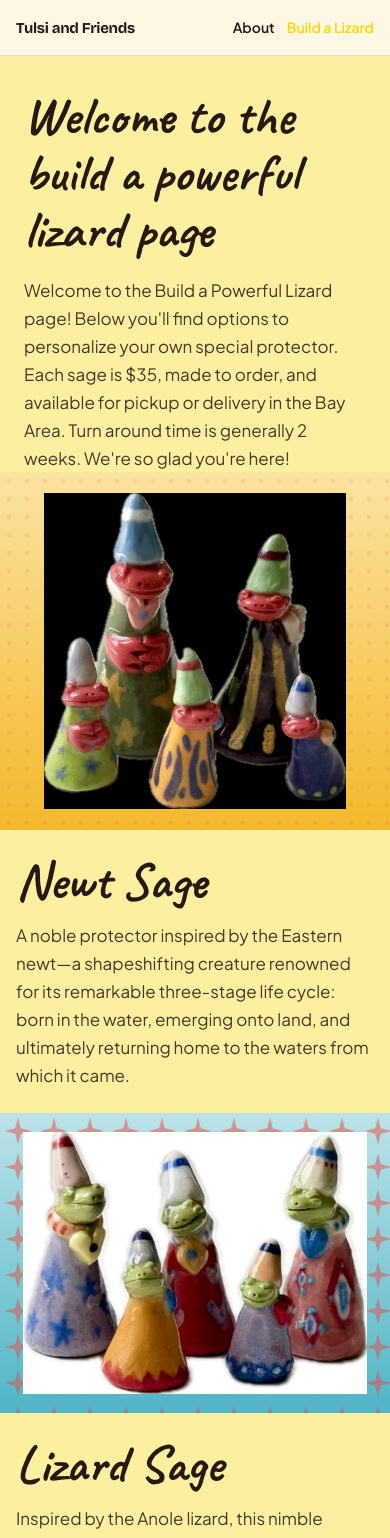
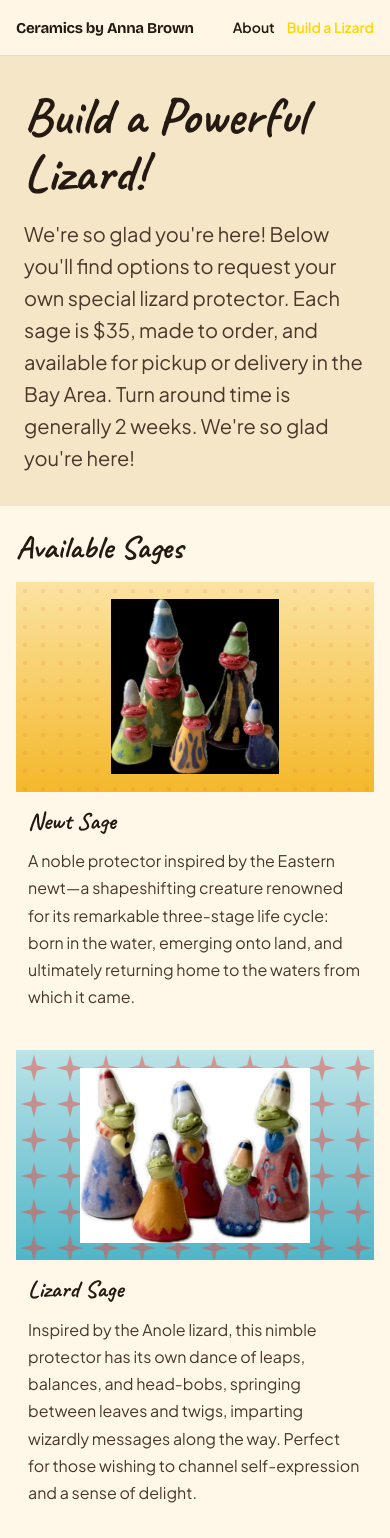
Before and after one commit to jordaninthewind/powerful-lizards, a React (Vite) app: page /build-a-powerful-lizard in a window 390 px wide. Shown: the top 1538 px of the page. Built offline with nearby package versions, Linux system fonts and the light colour scheme; no server answers.

Commit message:
About page

```diff
--- a/src/components/AboutArtistContent.tsx
+++ b/src/components/AboutArtistContent.tsx
@@ -1,13 +1,5 @@
-import { AboutQuoteCard } from './AboutQuoteCard';
-import { AboutStats } from './AboutStats';
-import { EyebrowRow } from './EyebrowRow';
-
 interface AboutArtistContentProps {
   animated?: boolean;
-}
-
-function anim(delay: string, animated: boolean) {
-  return animated ? `hp-anim ${delay}` : undefined;
 }
 
 export function AboutArtistContent({ animated = false }: AboutArtistContentProps) {
@@ -15,64 +7,74 @@ export function AboutArtistContent({ animated = false }: AboutArtistContentProps
     <>
       <div className={`hp-about-img-col${animated ? ' hp-anim hp-anim--from-left hp-d2' : ''}`}>
         <div className="hp-studio-frame">
-          <img src="/assets/lizard-flower.jpeg" alt="Ceramic lizard wizard" />
+          <img
+            src="/assets/about-artist.jpeg"
+            alt="Ceramicist holding lizard figurines outdoors"
+          />
           <div className="hp-studio-overlay" />
         </div>
-        <AboutQuoteCard />
       </div>
 
       <div className="hp-about-text">
-        <div className={anim('hp-d1', animated)}>
-          <EyebrowRow style={{ color: 'var(--marigold)' }}>The Artist</EyebrowRow>
-        </div>
 
         <h2
           className={`t-h1${animated ? ' hp-anim hp-d2' : ''}`}
           style={{ color: 'var(--bone)', margin: '0 0 var(--s-5) 0' }}
         >
-          Made by one
+          Ceramics by
           <br />
-          pair of hands.
+          Anna Brown
         </h2>
+
+        <p
+          className={`t-body-lg${animated ? ' hp-anim hp-d3' : ''}`}
+          style={{ color: 'rgba(255,248,232,0.75)', marginBottom: 'var(--s-3)', maxWidth: '48ch' }}
+        >
+          Salamander sages, noble newts, frogs with way too many babies.
+        </p>
 
         <p
           className={`t-body-lg${animated ? ' hp-anim hp-d3' : ''}`}
           style={{ color: 'rgba(255,248,232,0.75)', marginBottom: 'var(--s-4)', maxWidth: '48ch' }}
         >
-          I'm a ceramicist based in San Francisco, throwing small ceramic sorcerers out of my studio
-          in the Outer Richmond neighborhood. I make one coven a month — usually six lizards, always
-          different, never repeated.
+          These are just some of the weird creatures that ceramicist Anna Brown creates, because at
+          the end of the day, what the world really needs is protection in the form of wizard lizards.
         </p>
 
         <p
-          className={`t-body${animated ? ' hp-anim hp-d4' : ''}`}
-          style={{ color: 'rgba(255,248,232,0.6)', marginBottom: 0, maxWidth: '48ch' }}
+          className={`hp-get-in-touch${animated ? ' hp-anim hp-d4' : ''}`}
         >
-          The glazes come from a small palette of oxides and stains I've built up over three years of
-          experiments. Each lizard is kiln-fired twice — bisque, then glaze — and no two come out quite
-          the same from the kiln.
+          Get in touch!
         </p>
+
+        <div className={`hp-about-contact${animated ? ' hp-anim hp-d5' : ''}`}>
+          <a
+            href="mailto:anna@tulsiandfriends.com"
+            className="hp-about-contact-link"
+            aria-label="Email Anna at anna@tulsiandfriends.com"
+          >
+            <svg
+              width="16"
+              height="16"
+              viewBox="0 0 24 24"
+              fill="none"
+              stroke="currentColor"
+              strokeWidth="1.75"
+              strokeLinecap="round"
+              strokeLinejoin="round"
+              aria-hidden="true"
+            >
+              <rect x="2" y="4" width="20" height="16" rx="2" />
+              <path d="m22 7-8.97 6.48a2 2 0 0 1-2.06 0L2 7" />
+            </svg>
+            anna@tulsiandfriends.com
+          </a>
 
           <a
             href="https://www.instagram.com/tulsi.and.friends"
             target="_blank"
             rel="noopener noreferrer"
-          className={anim('hp-d5', animated)}
-          style={{
-            display: 'inline-flex',
-            alignItems: 'center',
-            gap: 8,
-            marginTop: 'var(--s-4)',
-            color: 'var(--marigold)',
-            textDecoration: 'none',
-            fontFamily: 'var(--font-sans)',
-            fontSize: 14,
-            letterSpacing: '0.02em',
-            opacity: 0.9,
-            transition: 'opacity 180ms var(--ease)',
-          }}
-          onMouseEnter={e => ((e.currentTarget as HTMLElement).style.opacity = '1')}
-          onMouseLeave={e => ((e.currentTarget as HTMLElement).style.opacity = '0.9')}
+            className="hp-about-contact-link"
           >
             <svg
               width="16"
@@ -91,8 +93,8 @@ export function AboutArtistContent({ animated = false }: AboutArtistContentProps
             </svg>
             @tulsi.and.friends
           </a>
+        </div>
 
-        <AboutStats animated={animated} />
       </div>
     </>
   );
--- a/src/components/LizardImage.tsx
+++ b/src/components/LizardImage.tsx
@@ -8,7 +8,7 @@ const BEARDED_DRAGON_COVEN_SRC = '/assets/bearded-dragon-coven.png';
 const DEFAULT_ALTS: Record<LizardSpecies, string> = {
   lizard: 'Five ceramic lizard wizards on a black background',
   newt: 'Five ceramic newt wizards on a white background',
-  'bearded-dragon': 'Five ceramic bearded dragon wizards on a white background',
+  'bearded-dragon': 'Five ceramic bearded dragon wizards on a black background',
 };
 
 export function getLizardImageSrc(species: LizardSpecies): string {
--- a/src/components/SiteNav.tsx
+++ b/src/components/SiteNav.tsx
@@ -15,8 +15,8 @@ export function SiteNav() {
   return (
     <header className="site-nav">
       <nav className="site-nav__inner" aria-label="Main">
-        <Link to="/" className="site-nav__brand" aria-label="Tulsi and Friends home">
-          <span className="site-nav__title">Tulsi and Friends</span>
+        <Link to="/" className="site-nav__brand" aria-label="Ceramics by Anna Brown home">
+          <span className="site-nav__title">Ceramics by Anna Brown</span>
         </Link>
         <ul className="site-nav__links">
           {NAV_LINKS.map(link => (
--- a/src/pages/Inventory/InventoryPage.css
+++ b/src/pages/Inventory/InventoryPage.css
@@ -1,13 +1,23 @@
 /* ── Page ── */
 .inv-page {
   min-height: 100vh;
-  background: var(--paper);
   overflow-x: hidden;
+}
+
+/* Full-bleed section bands — inner wrappers keep max-width */
+.inv-intro,
+.inv-sages,
+.inv-colors,
+.inv-customize,
+.inv-reference,
+.inv-footer {
+  width: 100%;
 }
 
 /* ── Intro ── */
 .inv-intro {
-  padding: var(--s-6) var(--s-6) 0;
+  background: var(--cream);
+  padding: var(--s-6) var(--s-6) var(--s-7);
 }
 
 .inv-intro-inner {
@@ -27,9 +37,9 @@
 
 .inv-intro-desc {
   font-family: var(--font-sans);
-  font-size: 17px;
+  font-size: 20px;
   color: var(--ink-2);
-  line-height: 1.65;
+  line-height: 1.6;
   margin: var(--s-4) 0 0;
   max-width: 65ch;
 }
@@ -57,10 +67,20 @@
   transform-origin: left center;
 }
 
+/* ── Sage gallery ── */
+.inv-sages {
+  background: var(--bone);
+  padding: var(--s-6) var(--s-6) var(--s-7);
+}
+
+.inv-sages-inner {
+  max-width: 1200px;
+  margin: 0 auto;
+}
+
 /* ── Alternating rows ── */
 .inv-list {
-  max-width: 1200px;
-  margin: 0 auto;
+  margin: 0;
 }
 
 .inv-row {
@@ -74,11 +94,12 @@
 
 /* ── Portrait block ── */
 .inv-portrait {
+  --inv-portrait-img-max: 300px;
   position: relative;
   display: flex;
   align-items: center;
   justify-content: center;
-  min-height: 500px;
+  min-height: 340px;
   overflow: hidden;
 }
 
@@ -87,6 +108,26 @@
   inset: 0;
   opacity: 0.5;
   pointer-events: none;
+}
+
+.inv-portrait-media {
+  position: relative;
+  z-index: 1;
+  width: 75%;
+  max-width: 75%;
+  max-height: var(--inv-portrait-img-max);
+  flex-shrink: 0;
+  display: flex;
+  align-items: center;
+  justify-content: center;
+}
+
+.inv-portrait-media img {
+  width: 100%;
+  height: auto;
+  max-height: var(--inv-portrait-img-max);
+  object-fit: contain;
+  object-position: center;
 }
 
 .inv-status-badge {
@@ -111,9 +152,9 @@
   display: flex;
   flex-direction: column;
   justify-content: center;
-  padding: var(--s-8) var(--s-8);
-  gap: var(--s-3);
-  background: var(--paper);
+  padding: var(--s-7) var(--s-7);
+  gap: var(--s-2);
+  margin-bottom: var(--s-5);
 }
 
 .inv-num {
@@ -122,17 +163,17 @@
 
 .inv-name {
   font-family: var(--font-hand);
-  font-size: clamp(52px, 5.5vw, 80px);
+  font-size: clamp(24px, 3.5vw, 28px);
   font-weight: 700;
   color: var(--ink);
   margin: 0;
-  line-height: 1.05;
+  line-height: 1.15;
 }
 
 .inv-traits {
-  font-size: 17px;
+  font-size: 16px;
   color: var(--ink-2);
-  line-height: 1.65;
+  line-height: 1.7;
   margin: var(--s-1) 0 0;
   max-width: 34ch;
 }
@@ -151,11 +192,10 @@
   color: var(--ink);
 }
 
-/* ── Color Section ── */
+/* ── Color swatches ── */
 .inv-colors {
-  background: var(--bone);
-  padding: var(--s-6) var(--s-6);
-  border-top: 1px solid var(--border);
+  background: var(--paper);
+  padding: var(--s-6) var(--s-6) var(--s-7);
 }
 
 .inv-colors-inner {
@@ -163,9 +203,46 @@
   margin: 0 auto;
 }
 
-.inv-colors-title {
+/* ── Customize form ── */
+.inv-customize {
+  background: var(--cream);
+  padding: var(--s-6) var(--s-6) var(--s-7);
+}
+
+.inv-customize-inner {
+  max-width: 1100px;
+  margin: 0 auto;
+}
+
+/* ── Reference sketches ── */
+.inv-reference {
+  background: var(--bone);
+  padding: var(--s-6) var(--s-6) var(--s-7);
+}
+
+.inv-reference-inner {
+  max-width: 1100px;
+  margin: 0 auto;
+}
+
+/* ── Instagram footer ── */
+.inv-footer {
+  background: var(--paper);
+  padding: var(--s-6) var(--s-6) var(--s-8);
+}
+
+.inv-footer-inner {
+  max-width: 1100px;
+  margin: 0 auto;
+  display: flex;
+  flex-direction: column;
+  align-items: center;
+}
+
+/* Shared section headings (h1 intro title stays larger) */
+.inv-section-title {
   font-family: var(--font-hand);
-  font-size: clamp(40px, 6vw, 72px);
+  font-size: clamp(32px, 5vw, 48px);
   font-weight: 700;
   color: var(--ink);
   margin: 0 0 var(--s-4);
@@ -208,15 +285,15 @@
   line-height: 1.4;
 }
 
-/* Download instruction — emphasized callout above species grid */
+/* Download instruction — callout above species grid */
 .inv-download-note {
   font-family: var(--font-sans);
-  font-size: 21px;
-  font-weight: 700;
-  color: var(--ink);
-  line-height: 1.5;
-  margin: 0 0 var(--s-7);
-  max-width: 34ch;
+  font-size: 17px;
+  font-weight: 400;
+  color: var(--ink-2);
+  line-height: 1.55;
+  margin: 0 0 var(--s-5);
+  max-width: 42ch;
 }
 
 /* Species reference grid */
@@ -241,7 +318,7 @@
 .inv-species-sketch {
   width: 100%;
   aspect-ratio: 3 / 4;
-  background: #fff;
+  background: var(--bone);
   border: 2px solid var(--ink);
   border-radius: var(--r-md);
   display: flex;
@@ -283,13 +360,8 @@
 }
 
 .inv-form-legend {
-  font-family: var(--font-hand);
-  font-size: clamp(32px, 5vw, 48px);
-  font-weight: 700;
-  color: var(--ink);
   padding: 0;
-  margin: 0 0 var(--s-4);
-  line-height: 1.1;
+  width: 100%;
 }
 
 .inv-form-instructions {
@@ -432,37 +504,38 @@
   text-align: center;
 }
 
-/* Instagram follow link below customize form */
+/* Instagram follow link in footer */
 .inv-instagram {
+  width: 100%;
+  max-width: 640px;
+  margin: 0;
   text-align: center;
-  margin: var(--s-7) auto 0;
-  max-width: 640px;
+  color: var(--ink);
 }
 
 .inv-instagram-link svg {
-  width: 30px;
-  height: 30px;
+  width: 28px;
+  height: 28px;
   flex-shrink: 0;
 }
 
 .inv-instagram-link {
   display: inline-flex;
+  flex-wrap: wrap;
   align-items: center;
   justify-content: center;
   gap: 12px;
-  color: var(--ink-2);
+  color: var(--ink);
   text-decoration: none;
   font-family: var(--font-sans);
-  font-size: 19px;
-  font-weight: 600;
+  font-size: 24px;
+  font-weight: 700;
   letter-spacing: 0.02em;
-  opacity: 0.85;
-  transition: color 180ms var(--ease), opacity 180ms var(--ease);
+  transition: color 180ms var(--ease);
 }
 
 .inv-instagram-link:hover {
   color: var(--marigold);
-  opacity: 1;
 }
 
 .inv-instagram-link:focus-visible {
@@ -481,10 +554,13 @@
   .inv-row[data-flip] .inv-portrait { order: unset; }
   .inv-row[data-flip] .inv-text     { order: unset; }
 
-  .inv-portrait { min-height: 360px; }
+  .inv-portrait {
+    --inv-portrait-img-max: 220px;
+    min-height: 250px;
+  }
 
   .inv-text {
-    padding: var(--s-6) var(--s-5);
+    padding: var(--s-5) var(--s-4);
     gap: var(--s-2);
   }
 
@@ -507,11 +583,19 @@
 }
 
 @media (max-width: 480px) {
-  .inv-intro { padding: var(--s-6) var(--s-5) 0; }
+  .inv-intro { padding: var(--s-6) var(--s-5) var(--s-6); }
+  .inv-sages { padding: 0 var(--s-5); }
   .inv-header { padding: var(--s-6) var(--s-5) var(--s-5); }
-  .inv-portrait { min-height: 300px; }
-  .inv-text { padding: var(--s-5) var(--s-4); }
-  .inv-colors { padding: var(--s-5) var(--s-4); }
+  .inv-portrait {
+    --inv-portrait-img-max: 175px;
+    min-height: 210px;
+  }
+  .inv-text { padding: var(--s-4) var(--s-3); }
+  .inv-colors,
+  .inv-customize,
+  .inv-reference,
+  .inv-footer { padding: var(--s-5) var(--s-4); }
+  .inv-sages { padding: var(--s-5) var(--s-4) var(--s-6); }
   .inv-swatch-frame {
     grid-template-columns: repeat(4, 1fr);
     padding: var(--s-2) var(--s-3);
--- a/src/pages/Inventory/InventoryPage.tsx
+++ b/src/pages/Inventory/InventoryPage.tsx
@@ -28,22 +28,28 @@ export default function InventoryPage() {
         <section className="inv-intro" aria-labelledby="inv-intro-title">
           <div className="inv-intro-inner">
             <h1 id="inv-intro-title" className="inv-intro-title">
-              Welcome to the build a powerful lizard page
+              Build a Powerful Lizard!
             </h1>
             <p className="inv-intro-desc">
-              Welcome to the Build a Powerful Lizard page! Below you&apos;ll find options to
-              personalize your own special protector. Each sage is $35, made to order, and available
+              We're so glad you're here! Below you&apos;ll find options to
+              request your own special lizard protector. Each sage is $35, made to order, and available
               for pickup or delivery in the Bay Area. Turn around time is generally 2 weeks.
               We&apos;re so glad you&apos;re here!
             </p>
           </div>
         </section>
 
+        <section className="inv-sages" aria-labelledby="inv-sages-title">
+          <div className="inv-sages-inner">
+            <h2 id="inv-sages-title" className="inv-section-title">
+              Available Sages
+            </h2>
             <div className="inv-list">
               {LIZARDS.map((lizard, i) => (
                 <div key={lizard.num} className="inv-row" data-flip={i % 2 === 1 ? '' : undefined}>
                   <div
                     className="inv-portrait"
+                    data-species={lizard.species}
                     style={{
                       background: `linear-gradient(180deg, ${lizard.swatch.bgTop} 0%, ${lizard.swatch.bgBottom} 100%)`,
                     }}
@@ -52,8 +58,12 @@ export default function InventoryPage() {
                       className={`motif-${lizard.motif} inv-motif`}
                       style={{ color: lizard.swatch.motif }}
                     />
-                <div style={{ position: 'relative', zIndex: 1, width: '88%', height: '88%' }}>
-                  <LizardImage species={lizard.species} alt={`${lizard.name} ceramic lizard wizard`} />
+                    <div className="inv-portrait-media">
+                      <LizardImage
+                        species={lizard.species}
+                        alt={`${lizard.name} ceramic lizard wizard`}
+                        style={{ height: 'auto', maxHeight: 'var(--inv-portrait-img-max)' }}
+                      />
                     </div>
                   </div>
 
@@ -64,11 +74,14 @@ export default function InventoryPage() {
                 </div>
               ))}
             </div>
+          </div>
+        </section>
 
-        {/* ── Color Section ── */}
-        <section className="inv-colors">
+        <section className="inv-colors" aria-labelledby="inv-colors-title">
           <div className="inv-colors-inner">
-            <h2 className="inv-colors-title">Available Colors</h2>
+            <h2 id="inv-colors-title" className="inv-section-title">
+              Available Colors
+            </h2>
 
             <div className="inv-swatch-frame">
               {GLAZE_COLORS.map(({ name, hex }) => (
@@ -78,10 +91,24 @@ export default function InventoryPage() {
                 </div>
               ))}
             </div>
+          </div>
+        </section>
+
+        <section className="inv-customize" aria-label="Customize your protector">
+          <div className="inv-customize-inner">
+            <SageCustomizeForm />
+          </div>
+        </section>
+
+        <section className="inv-reference" aria-labelledby="inv-reference-title">
+          <div className="inv-reference-inner">
+            <h2 id="inv-reference-title" className="inv-section-title">
+              Optional: reference sketches
+            </h2>
 
             <p className="inv-download-note">
-              Download a species sketch below, mark it up with your ideas, then attach a screenshot in
-              the form.
+              Download a species sketch, mark it up with your ideas, then attach a screenshot in the
+              form above.
             </p>
 
             <div className="inv-species-grid">
@@ -104,9 +131,11 @@ export default function InventoryPage() {
                 </div>
               ))}
             </div>
+          </div>
+        </section>
 
-            <SageCustomizeForm />
-
+        <section className="inv-footer" aria-label="Instagram">
+          <div className="inv-footer-inner">
             <p className="inv-instagram">
               <a
                 href="https://www.instagram.com/tulsi.and.friends/"
```
Also changed, not shown: src/pages/About/AboutPage.css (+46 -8 lines), src/pages/Home/HomePage.css (+37 -0 lines), src/pages/Inventory/components/SageCustomizeForm.tsx (+4 -5 lines), public/assets/about-artist.jpeg (added), public/assets/bearded-dragon-coven.png. Lines whose indentation alone changed are shown as unchanged.
